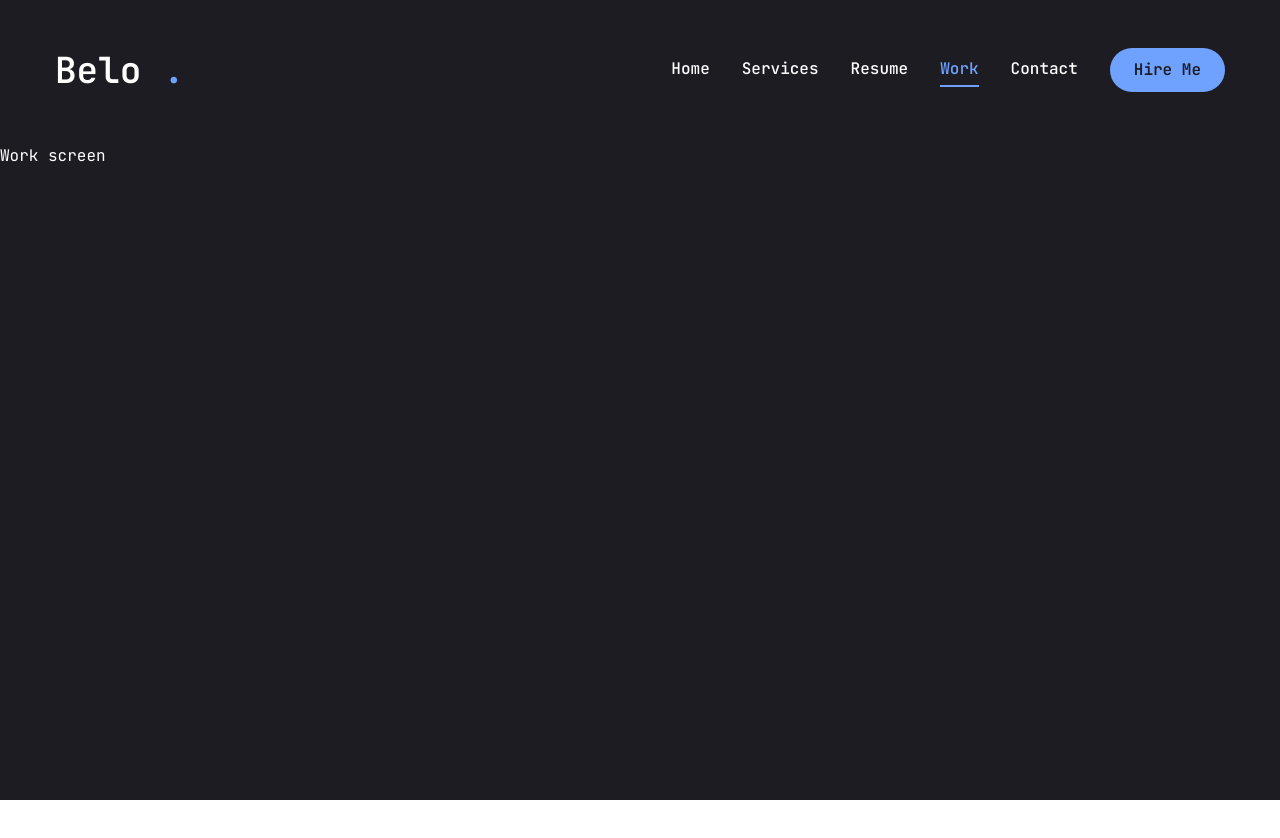
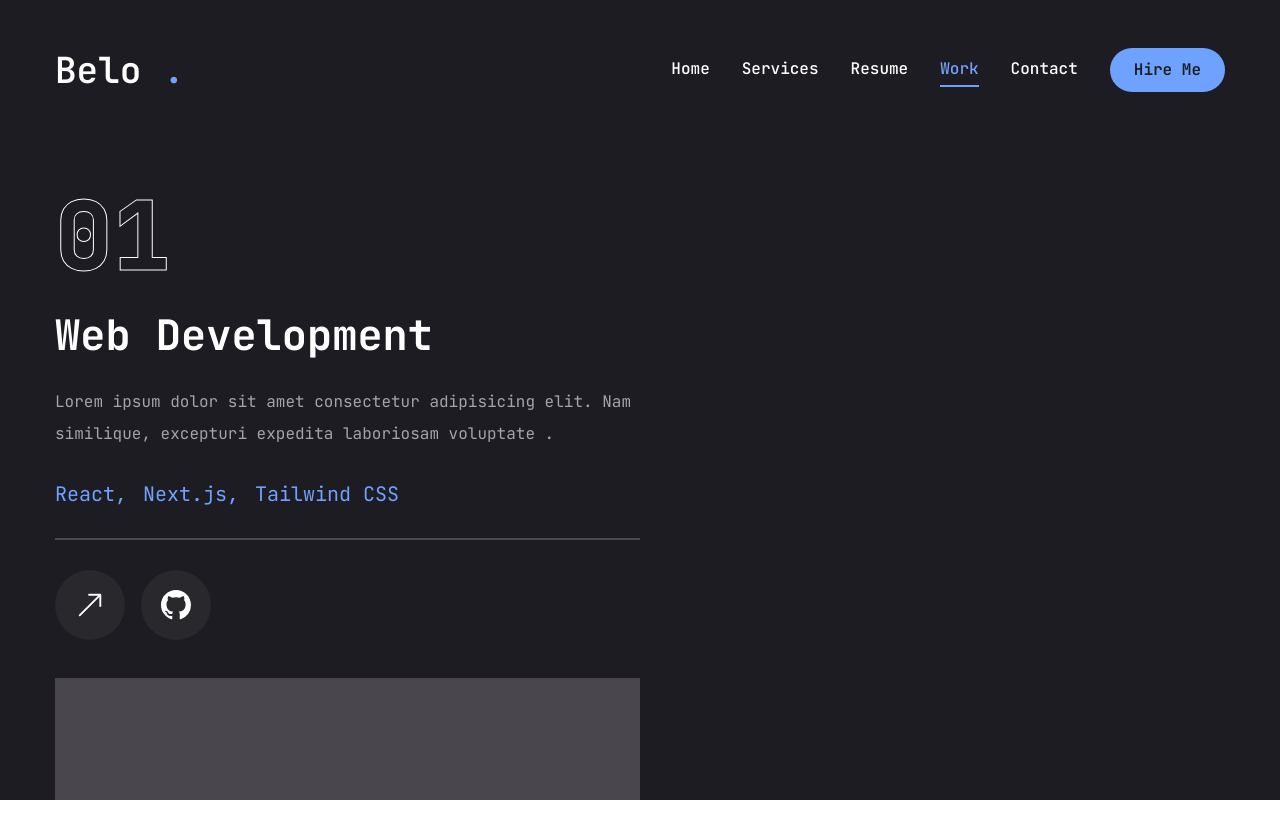
Before and after one commit to AdrianDaDon/portfolio, a Next.js app in the folder belo_portfolio/: page /work in a window 1280 px wide. Shown: the top 838 px of the page. Before the commit the page ends 800 px from the top, so only its background shows below. Built offline with nearby package versions, Linux system fonts and the light colour scheme.

Commit message:
working on the work screen, editing the swiper component

```diff
--- a/belo_portfolio/app/work/page.jsx
+++ b/belo_portfolio/app/work/page.jsx
@@ -1,5 +1,161 @@
+"use client";
+
+import { motion } from "framer-motion";
+import React, { useState } from "react";
+import { Swiper, SwiperSlide } from "swiper/react";
+import "swiper/css";
+import { BsArrowUpRight, BsGithub } from "react-icons/bs";
+
+import {
+  Tooltip,
+  TooltipContent,
+  TooltipProvider,
+  TooltipTrigger,
+} from "@/components/ui/tooltip";
+
+import Link from "next/link";
+import Image from "next/image";
+
+const projects = [
+  {
+    num: "01",
+    category: "Web development",
+    title: "project 1",
+    description:
+      "Lorem ipsum dolor sit amet consectetur adipisicing elit. Nam similique, excepturi expedita laboriosam voluptate .",
+    stack: [{ name: "React" }, { name: "Next.js" }, { name: "Tailwind CSS" }],
+    name: "",
+    image: "",
+    live: "",
+    github: "",
+  },
+  {
+    num: "02",
+    category: "Frontend",
+    title: "project 2",
+    description:
+      "Lorem ipsum dolor sit amet consectetur adipisicing elit. Nam similique, excepturi expedita laboriosam voluptate .",
+    stack: [{ name: "React" }, { name: "Next.js" }, { name: "Tailwind CSS" }],
+    name: "",
+    image: "",
+    live: "",
+    github: "",
+  },
+  {
+    num: "03",
+    category: "Fullstack",
+    title: "project 3",
+    description:
+      "Lorem ipsum dolor sit amet consectetur adipisicing elit. Nam similique, excepturi expedita laboriosam voluptate .",
+    stack: [
+      { name: "React Native" },
+      { name: "Next.js" },
+      { name: "Tailwind CSS" },
+    ],
+    name: "",
+    image: "",
+    live: "",
+    github: "",
+  },
+];
+
 export default function Work() {
-    return (
-        <div>Work screen</div>
-    )
+  const [activeProject, setActiveProject] = useState(projects[0]);
+
+  const handleSlideChange = (swiper) => {
+    const currentIndex = swiper.activeIndex;
+
+    setActiveProject(projects[currentIndex]);
+  };
+
+  return (
+    <motion.section
+      initial={{ opacity: 0 }}
+      animate={{ opacity: 1 }}
+      className="min-h-[80vh] flex flex-col justify-center py-12 xl:px-0"
+    >
+      <div className="container mx-auto">
+        <div className="flex flex-col xl:felx-row xl:gap-[30px]">
+          <div className="w-full xl:w-[50%] xl:h-[460px] flex flex-col xl:justify-between order-2 xl:order-none">
+            <div className="flex flex-col gap-[30px] h-[50%]">
+              {/* OUTLINE NUMBER */}
+              <div className="text-8xl leading-none font-extrabold text-transparent text-outline">
+                {activeProject.num}
+              </div>
+
+              {/* PROJECT CATEGORY */}
+              <h2 className="text-[42px] font-bold leading-none text-white group-hover:text-accent transition-all duration-500 capitalize">
+                {activeProject.category}
+              </h2>
+
+              {/* PROJECT DESCRIPTION */}
+              <p className="text-white/60">{activeProject.description}</p>
+
+              {/* STACK */}
+              <ul className="flex gap-4">
+                {activeProject.stack.map((item, index) => (
+                  <li key={index} className="text-xl text-accent">
+                    {item.name}
+                    {index !== activeProject.stack.length - 1 && ","}
+                  </li>
+                ))}
+              </ul>
+
+              {/* BORDER */}
+              <div className="border border-white/20" />
+
+              {/* BUTTONS */}
+              <div className="flex item-center gap-4">
+                {/* LIVE BUTTON */}
+                <Link href={activeProject.live}>
+                  <TooltipProvider delayDuration={100}>
+                    <Tooltip>
+                      <TooltipTrigger className="w-[70px] h-[70px] rounded-full bg-white/5 flex justify-center items-center group">
+                        <BsArrowUpRight className="text-white text-3xl group-hover:text-accent" />
+                      </TooltipTrigger>
+                      <TooltipContent>
+                        <p>Live Project</p>
+                      </TooltipContent>
+                    </Tooltip>
+                  </TooltipProvider>
+                </Link>
+
+                {/* GITHUB BUTTON */}
+                <Link href={activeProject.github}>
+                  <TooltipProvider delayDuration={100}>
+                    <Tooltip>
+                      <TooltipTrigger className="w-[70px] h-[70px] rounded-full bg-white/5 flex justify-center items-center group">
+                        <BsGithub className="text-white text-3xl group-hover:text-accent" />
+                      </TooltipTrigger>
+                      <TooltipContent>
+                        <p>Github repository</p>
+                      </TooltipContent>
+                    </Tooltip>
+                  </TooltipProvider>
+                </Link>
+              </div>
+            </div>
+          </div>
+
+          <div className="w-full xl:w-[50%]">
+            <Swiper
+              spaceBetween={30}
+              slidesPerView={1}
+              className="xl:h-[520px] mb-12"
+              onSlideChange={handleSlideChange}
+            >
+              {projects.map((project, index) => (
+                <SwiperSlide key={index} className="w-full">
+                  <div className="h-[460px] reletive group flex justify-center items-center bg-pink-50/20">
+                    {/* OVERLAY */}
+                    <div></div>
+                  </div>
+                </SwiperSlide>
+              ))}
+            </Swiper>
+          </div>
+        </div>
+      </div>
+    </motion.section>
+  );
 }
--- a/belo_portfolio/package.json
+++ b/belo_portfolio/package.json
@@ -24,6 +24,7 @@
     "react-countup": "^6.5.3",
     "react-dom": "^19.0.0",
     "react-icons": "^5.4.0",
+    "swiper": "^11.2.4",
     "tailwind-merge": "^2.6.0",
     "tailwindcss-animate": "^1.0.7"
   },
```
Also changed, not shown: 1 other file (tests, documents, lock files or other folders).
